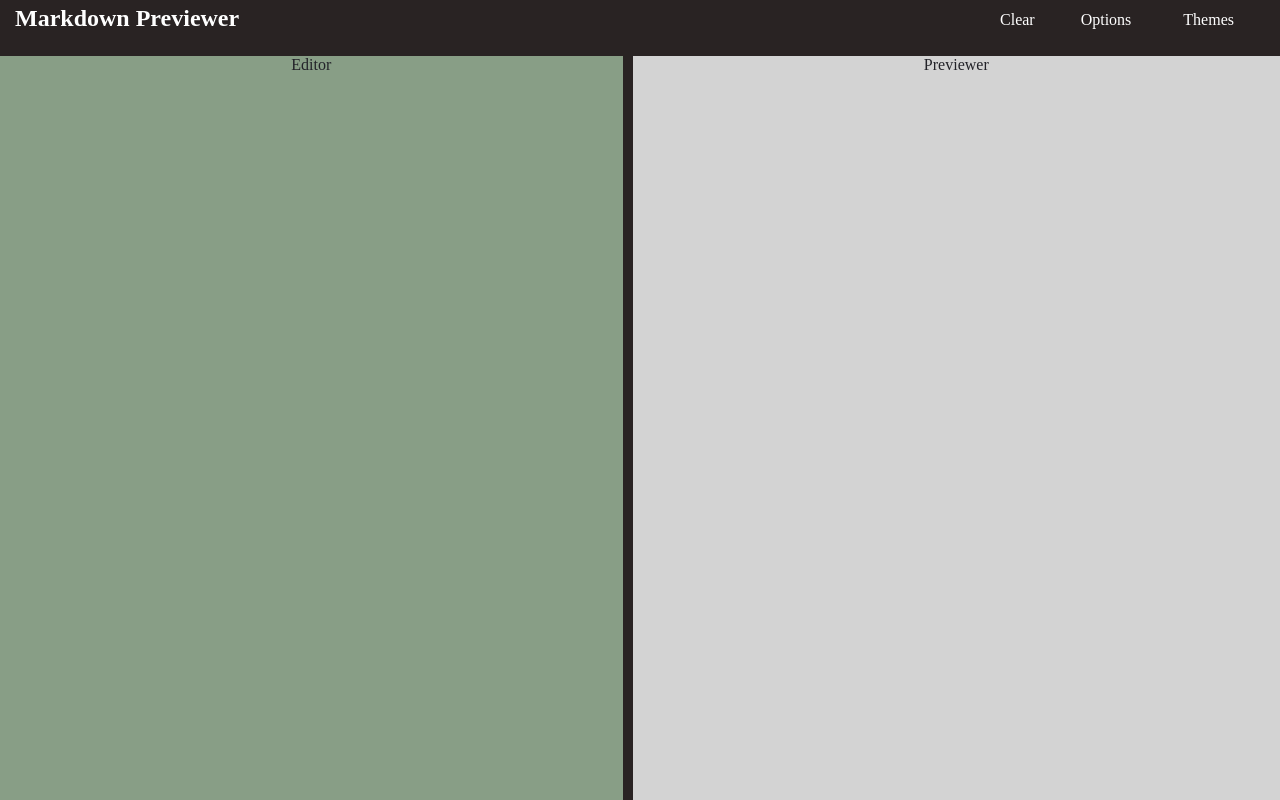
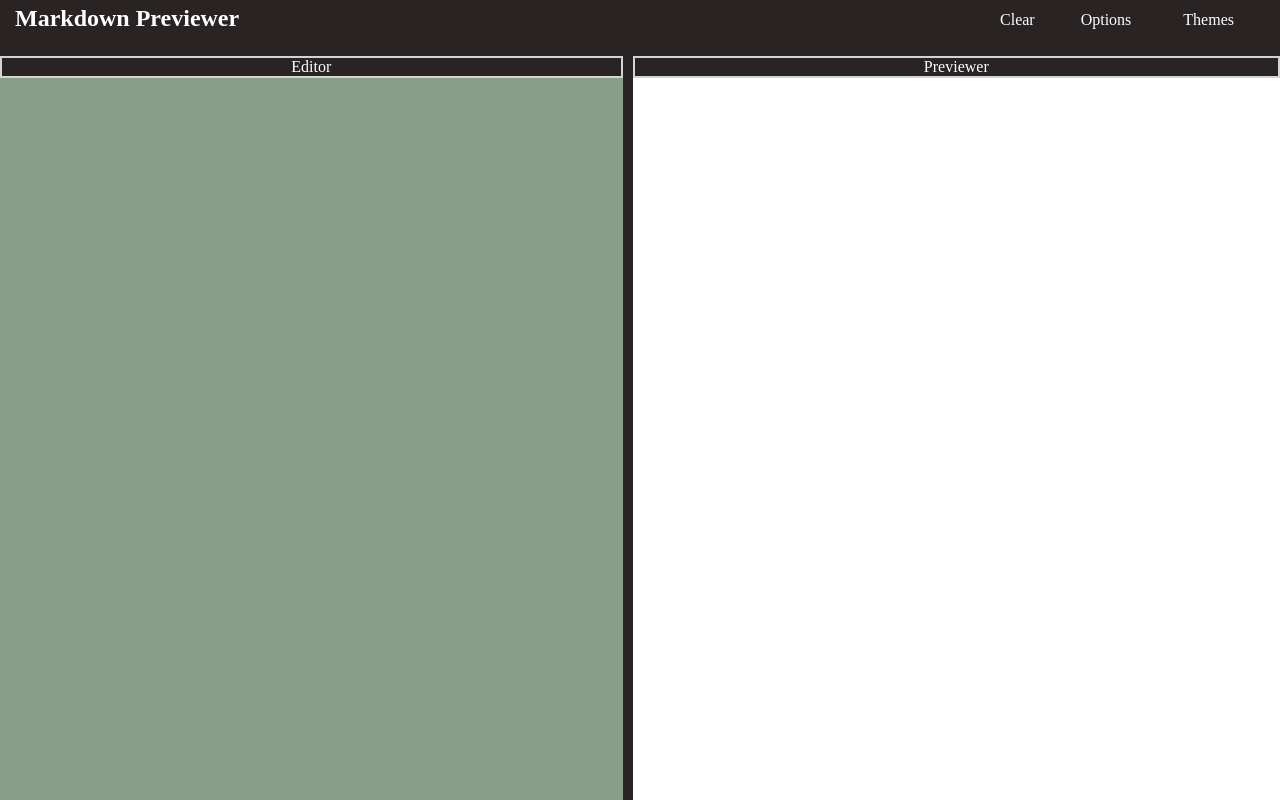
Before and after one commit to kyleyasumiishi/markdown, a React (Create React App) app: page / in a window 1280 px wide. Built offline with nearby package versions, Linux system fonts and the light colour scheme.

Commit message:
Added border around panel headings and made background color inherit parent's color  when headings are selected

```diff
--- a/src/components/App.css
+++ b/src/components/App.css
@@ -98,13 +98,23 @@ button:hover {
   min-width: 150px;
 }
 
+.panel-heading {
+  background-color: #292323;
+  border: 2px lightgray solid;
+  color: white;
+}
+
+.panel-heading::selection {
+  background: inherit;
+}
+
 .editor {
   background-color: #889e86;
   color: #232329;
 }
 
 .previewer {
-  background: lightgray;
+  background: white;
   color: #232329;
 }
 
--- a/src/components/Panel.js
+++ b/src/components/Panel.js
@@ -8,9 +8,13 @@ const Panel = props => {
       onMouseUp={props.mouseup}
       onMouseMove={props.mousemove}
     >
-      <div className="panel editor">Editor</div>
+      <div className="panel editor">
+        <div className="panel-heading">Editor</div>
+      </div>
       <div className="handler" onMouseDown={props.mousedown} />
-      <div className="panel previewer">Previewer</div>
+      <div className="panel previewer">
+        <div className="panel-heading">Previewer</div>
+      </div>
     </div>
   );
 };
```
